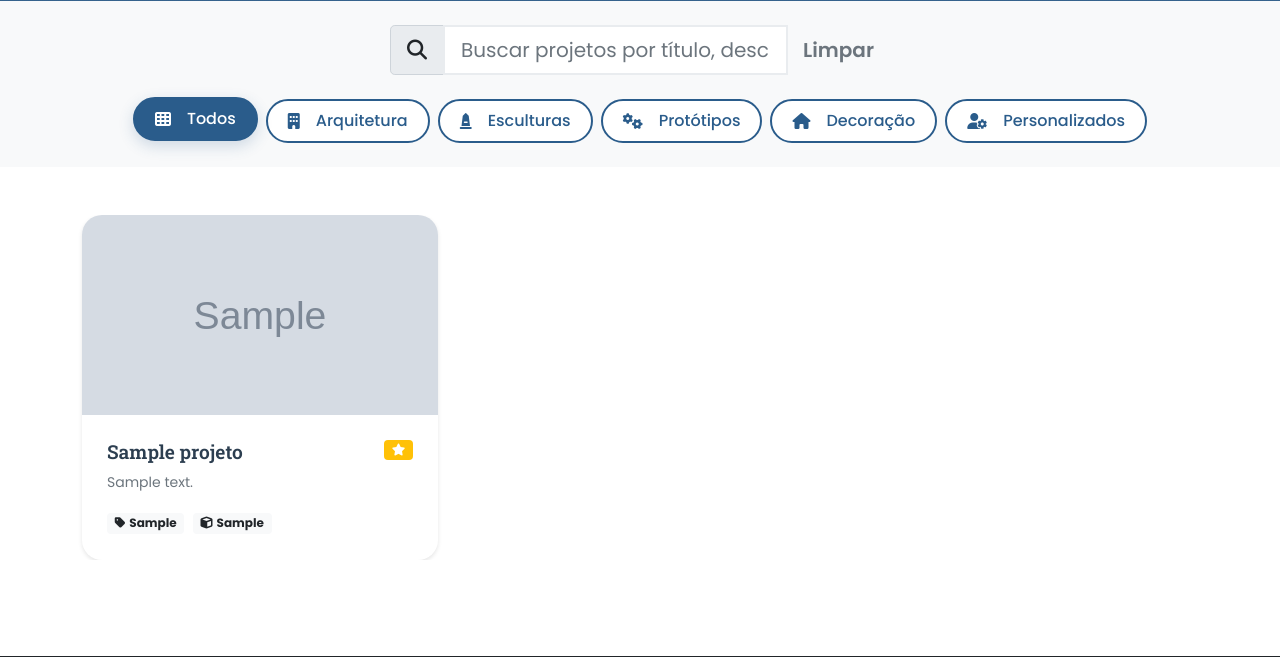
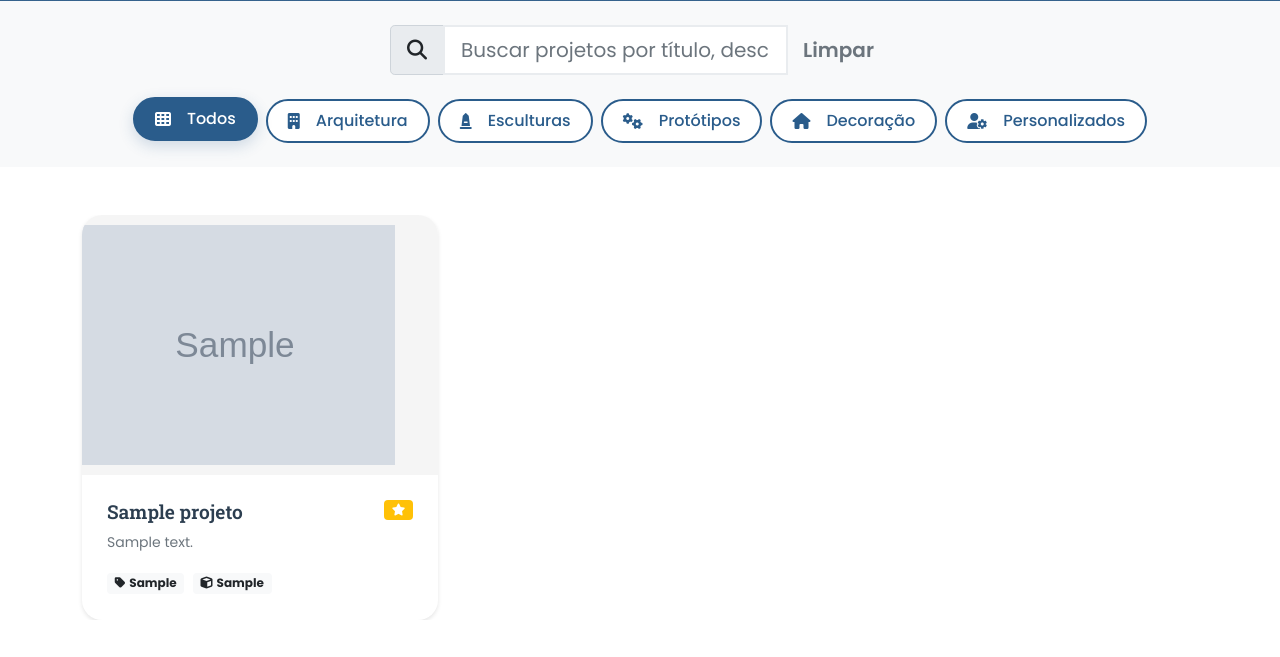
Before and after one commit to JRoberson23/nandoLab3D, a FastAPI app: page /portfolio in a window 1280 px wide. Shown: the part 448-1105 px from the top of the page. Run offline with FastAPI, Linux system fonts and the light colour scheme; tables that the repository leaves empty hold one stand-in row (values such as "Sample post"); grey boxes marked "Sample" are stand-in pictures; grey boxes are pictures that could not be loaded.

Commit message:
fix: corrige imagens e botao ver detalhes no portfolio

```diff
--- a/static/css/portfolio.css
+++ b/static/css/portfolio.css
@@ -295,23 +295,30 @@
 }
 
 .project-image {
-    height: 200px;
-    overflow: hidden;
+    height: auto;
+    min-height: 200px;
+    max-height: 280px;
+    overflow: visible;
+    background: #f5f5f5;
+    display: flex;
+    align-items: center;
+    justify-content: center;
+    border-radius: 12px 12px 0 0;
 }
 
 .project-image img {
-    width: 100%;
-    height: 100%;
-    object-fit: cover;
-    transition: transform 0.5s ease;
-}
-
-.project-card:hover .project-image img {
-    transform: scale(1.05);
+    width: auto !important;
+    max-width: 100% !important;
+    height: auto !important;
+    max-height: 260px !important;
+    object-fit: contain !important;
+    display: block;
+    margin: 0 auto;
+    padding: 10px;
 }
 
 .project-overlay {
-    background: rgba(0, 0, 0, 0.7);
+    background: rgba(0, 0, 0, 0.6);
     transition: opacity 0.3s ease;
 }
 
@@ -329,3 +336,38 @@
 #empty-state {
     animation: fadeIn 0.5s ease;
 }
+
+/* FORÇAR BOTÃO VER DETALHES APARECER */
+.project-overlay {
+    display: flex !important;
+    align-items: center !important;
+    justify-content: center !important;
+    opacity: 0;
+}
+
+.project-card:hover .project-overlay {
+    opacity: 1 !important;
+}
+
+.btn-view-project {
+    background: var(--primary-color);
+    width: 50px;
+    height: 50px;
+    border-radius: 50%;
+    display: flex;
+    align-items: center;
+    justify-content: center;
+    text-decoration: none;
+    transition: all 0.3s ease;
+}
+
+.btn-view-project:hover {
+    background: var(--secondary-color);
+    transform: scale(1.1);
+}
+
+.btn-view-project i {
+    font-size: 1.5rem;
+    color: white;
+    margin: 0;
+}
--- a/templates/portfolio.html
+++ b/templates/portfolio.html
@@ -85,6 +85,7 @@
                                     {% endfor %}
                                     data-project-images='{{ todas_imagens|tojson|safe }}'>
                                     <i class="fas fa-expand-alt"></i>
+                                    <i class="fas fa-eye me-2"></i>Ver Detalhes
                                 </a>
                             </div>
                         </div>
```
